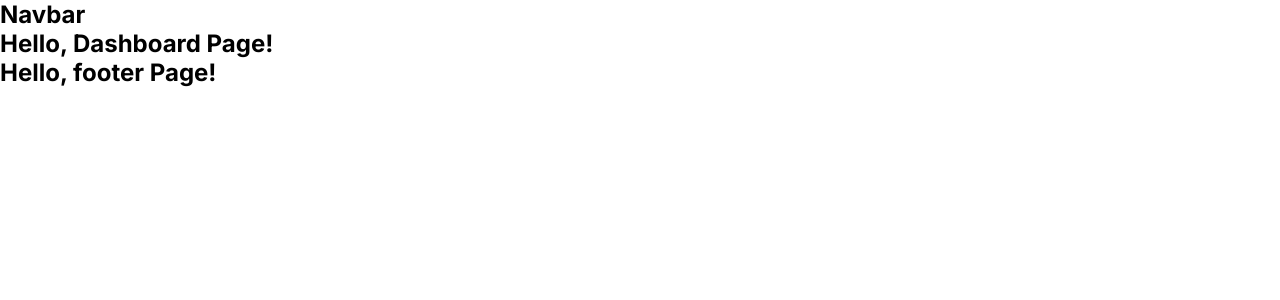
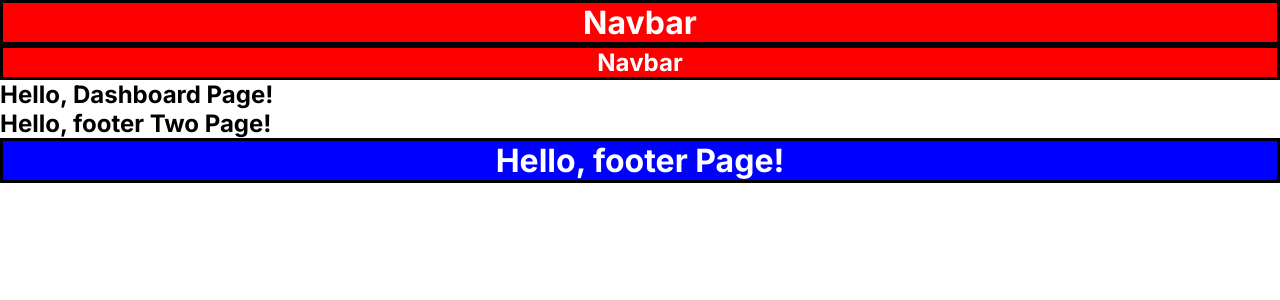
Before and after one commit to aabdulbost3/demo-next.js-education, a Next.js app in the folder apps/: page /dashboard in a window 1280 px wide. Shown: the top 300 px of the page. Built offline with nearby package versions, Linux system fonts and the light colour scheme.

Commit message:
next js css testing worked

```diff
--- /dev/null
+++ b/apps/app/FooterComponents/FooterComponents.module.css
@@ -0,0 +1,7 @@
+.boxs {
+    background-color: blue;
+    color: #fff;
+    text-align: center;
+    border: 3px solid #000;
+
+}
--- /dev/null
+++ b/apps/app/FooterComponents/page.js
@@ -0,0 +1,8 @@
+import style from "./FooterComponents.module.css"
+export default function FooterComponents() {
+    return (
+      <>
+      <h1 className={style.boxs}>Hello, footer Page!</h1>
+      </>
+    )
+  }
--- /dev/null
+++ b/apps/app/dashboard/footertwo/FooterTwoComponents.css
@@ -0,0 +1,5 @@
+.stress {
+    background-color: #000;
+    color: #fff;
+    text-align: center;
+}
--- /dev/null
+++ b/apps/app/dashboard/footertwo/page.js
@@ -0,0 +1,8 @@
+import styles from "./FooterTwoComponents.css"
+export default function FooterTwoComponents() {
+    return (
+      <>
+      <h1 className={styles.stress}>Hello, footer Two Page!</h1>
+      </>
+    )
+  }
--- a/apps/app/dashboard/layout.js
+++ b/apps/app/dashboard/layout.js
@@ -1,5 +1,5 @@
 import Nav from "../nav/page"
-import Footer from "../footer/page"
+import FooterTwoComponents from "./footertwo/page"
 export default function DashboardLayout({
   children, // will be a page or nested layout
 }) {
@@ -8,7 +8,7 @@ export default function DashboardLayout({
       {/* dashboard page uchun map */}
       <Nav />
       {children}
-      <Footer />
+      <FooterTwoComponents />
     </section>
   )
 }
--- a/apps/app/footer/page.js
+++ /dev/null
@@ -1,4 +0,0 @@
-
-export default function Page() {
-    return <h1>Hello, footer Page!</h1>
-  }
--- a/apps/app/layout.js
+++ b/apps/app/layout.js
@@ -1,5 +1,7 @@
 import './globals.css'
 import { Inter } from 'next/font/google'
+import Nav from './nav/page'
+import FooterComponents from './FooterComponents/page'
 const inter = Inter({ subsets: ['latin'] })
 
 export const metadata = {
@@ -16,7 +18,9 @@ export default function RootLayout({ children }) {
         </title>
       </head>
       <body className={inter.className}>
+        <Nav/>
         {children}
+        <FooterComponents/>
       </body>
     </html>
   )
--- /dev/null
+++ b/apps/app/nav/Nav.module.css
@@ -0,0 +1,6 @@
+.box{
+    background-color: red;
+    color: #fff;
+    text-align: center;
+    border: 3px solid #000;
+}
--- a/apps/app/nav/page.js
+++ b/apps/app/nav/page.js
@@ -1,7 +1,8 @@
-export default function Nav(){
-    return(
-        <h1>
-        Navbar
-        </h1>
+import style from "./Nav.module.css"
+export default function Nav() {
+    return (
+        <>
+            <h1 className={style.box}>Navbar</h1>
+        </>
     )
 }
```
